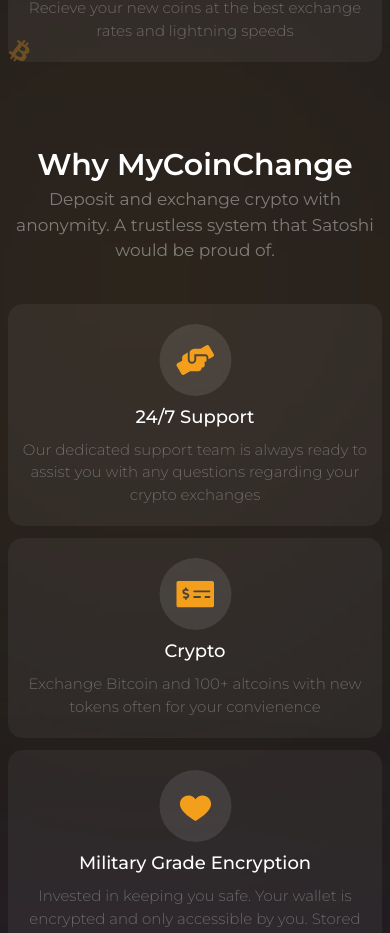
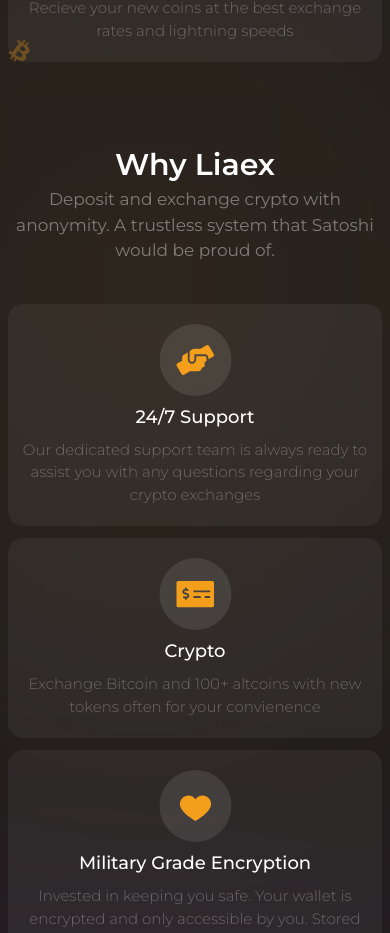
Before and after one commit to joestaxk/comingsoon, a React (Vite) app: page / in a window 390 px wide. Shown: the part 1876-2809 px from the top of the page. Built offline with nearby package versions, Linux system fonts and the light colour scheme.

Commit message:
change phone mockup

```diff
--- a/src/components/landings/otherSection.jsx
+++ b/src/components/landings/otherSection.jsx
@@ -532,7 +532,7 @@
 
       <div className="light_yellow_2 xl:w-[1200px] lg:w-[1000px] w-full mt-20">
         <h1 className="lg:text-[60px] sm:text-[50px] xs:text-[40px] text-[30px] lg:leading-[73px] text-white text-center font-semibold">
-          Why MyCoinChange
+          Why Liaex
         </h1>
         <div className="">
           <p className="lg:text-[20px] text-[17px] text-center text-white/40">
```
